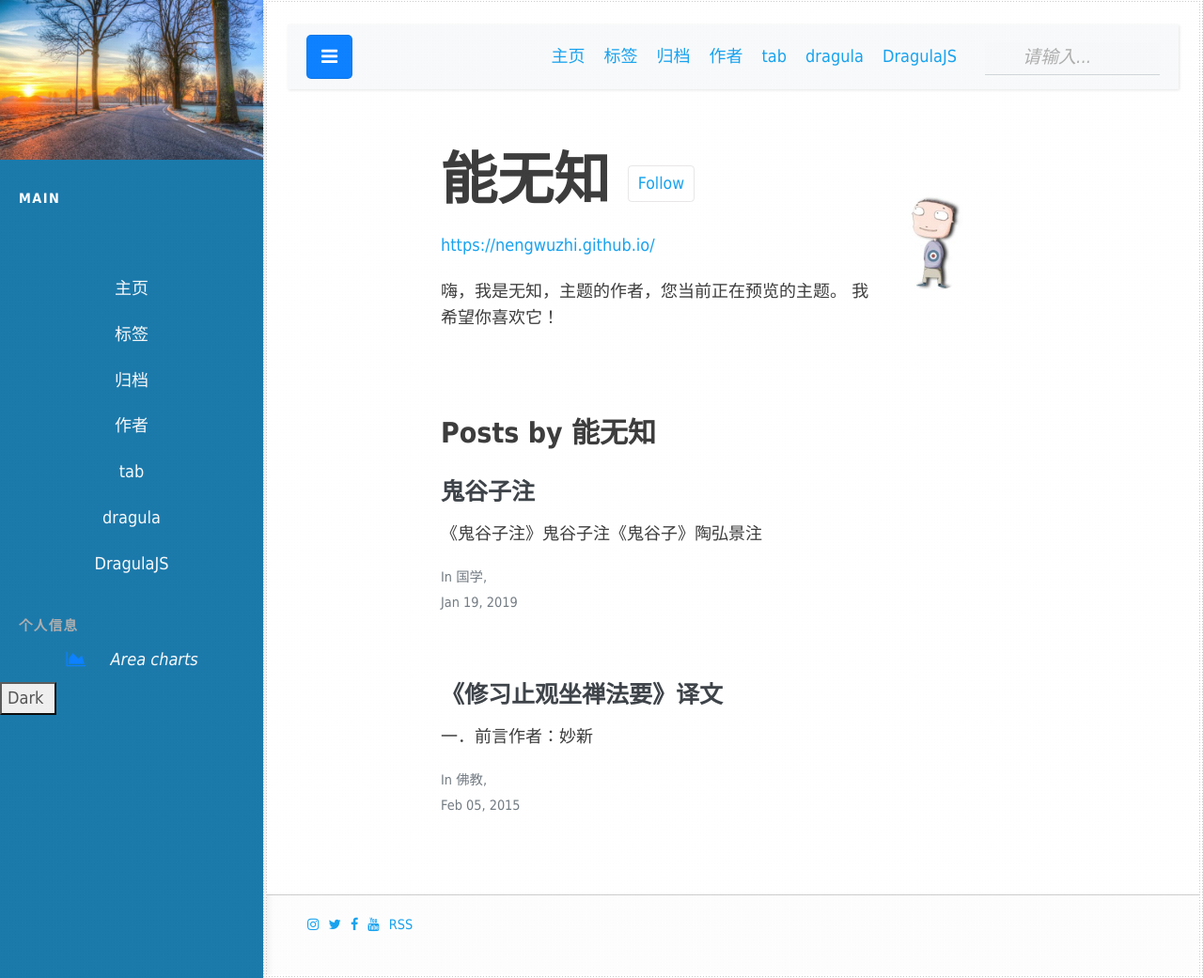
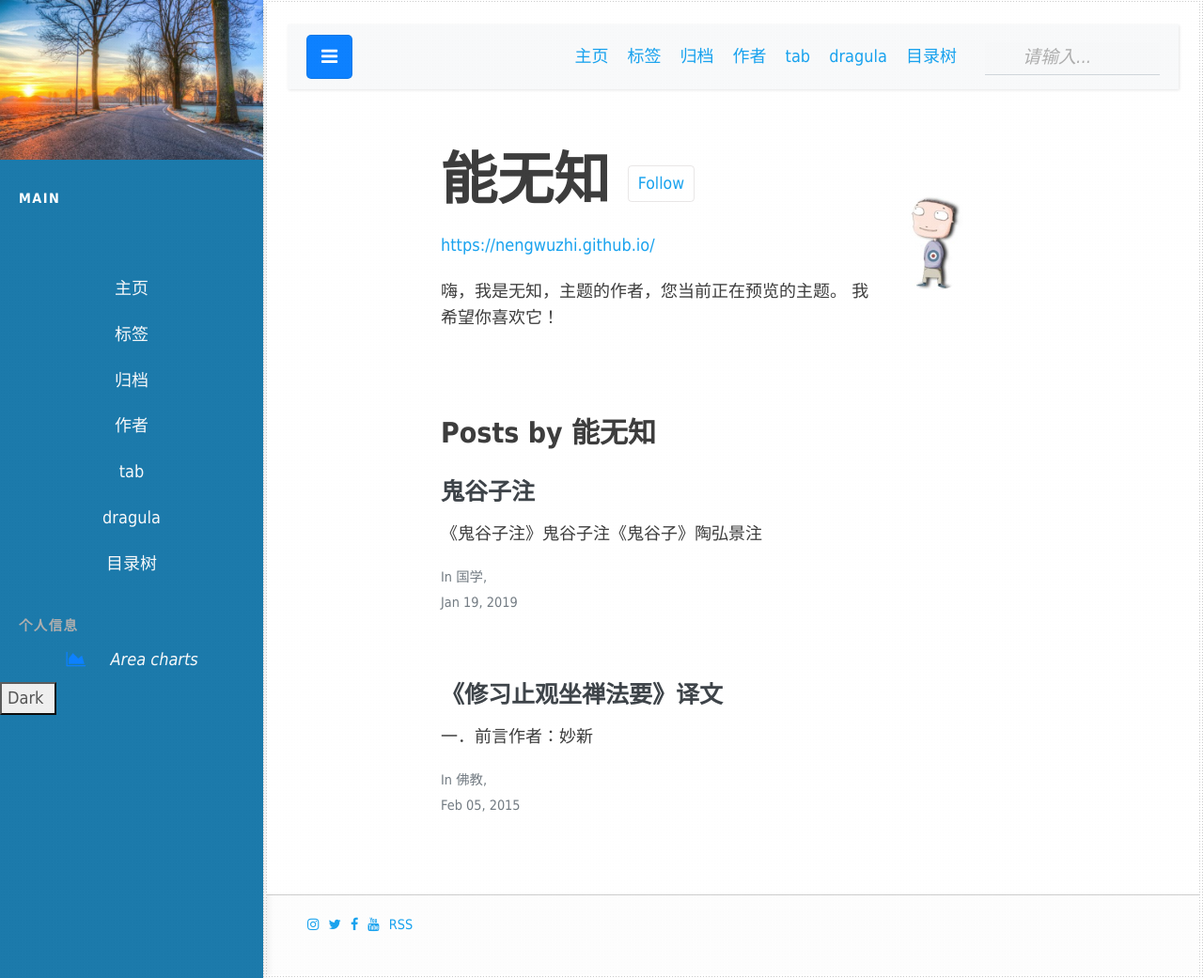
Before and after one commit to nengwuzhi/nengwuzhi.github.ioce, a Jekyll site: the page built from pages/author-author1.html, in a window 1280 px wide and 1041 px high. Shown: the whole window at 94% size. Built offline with Jekyll 4.4.1, drawn with Linux system fonts in a browser that asks for light colours; nearby versions of some CDN libraries.

Commit message:
Update _config.yml

```diff
--- a/_config.yml
+++ b/_config.yml
@@ -45,7 +45,7 @@ nav:
     - {title: 作者, description: 关于作者, url: 'https://nengwuzhi.github.io/authors-list'}
     - {title: tab, description: tab, url: 'https://nengwuzhi.github.io/tab'}
     - {title: dragula, description: dragula, url: 'https://nengwuzhi.github.io/dragula'}
-    - {title: DragulaJS, description: jstree, url: 'https://nengwuzhi.github.io/jstree'}
+    - {title: 目录树, description: jstree, url: 'https://nengwuzhi.github.io/jstree'}
 authors:
 
   author1:
```
